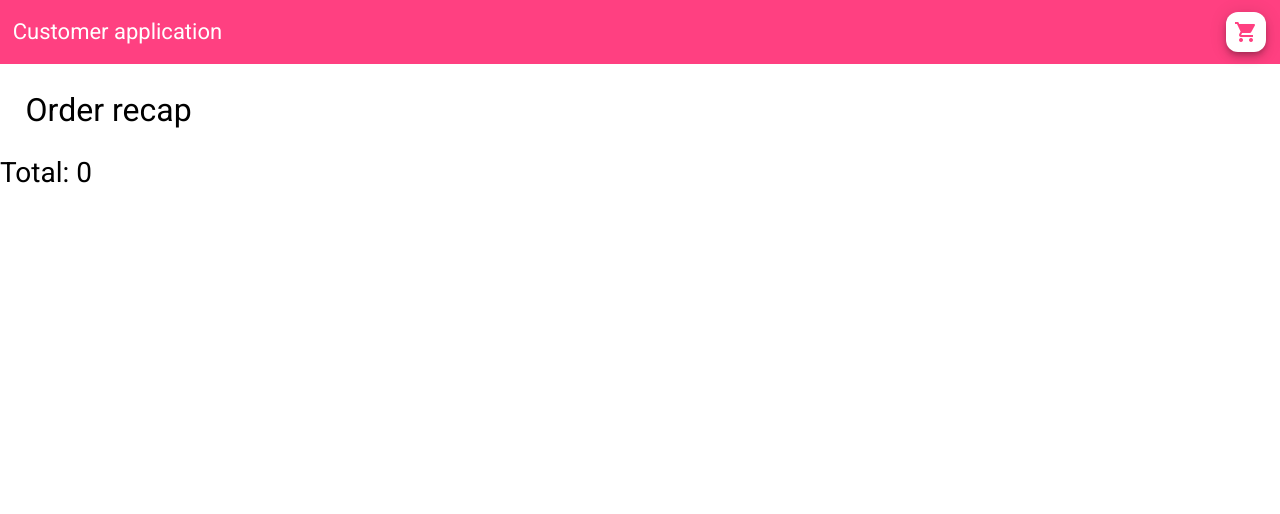
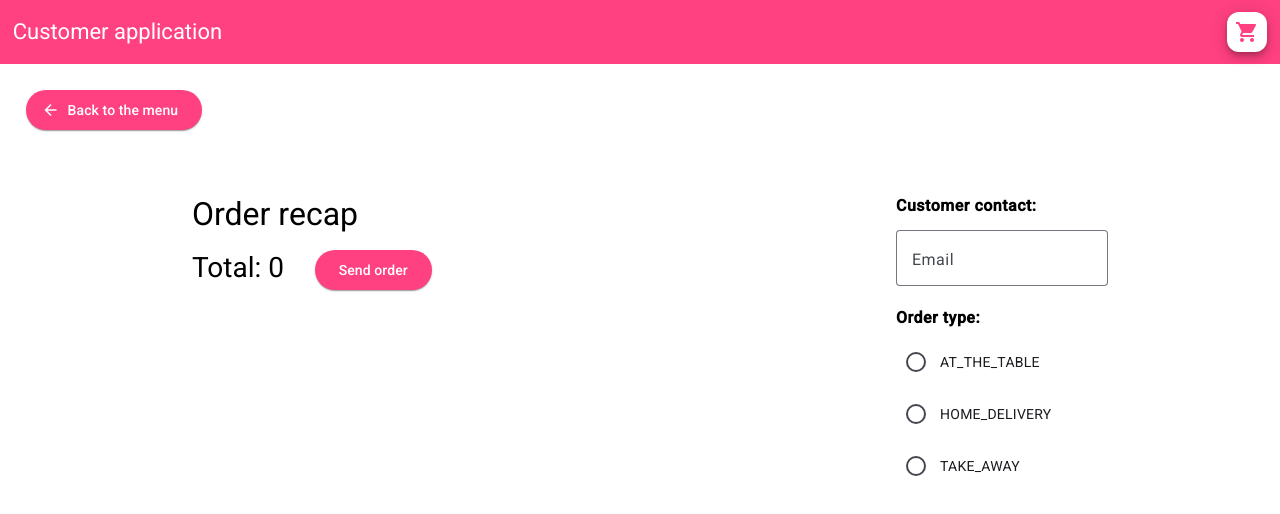
Before and after one commit to DistributedCafe/DistributedCafeProject, an Angular app in the folder customer-application/: page /cart in a window 1280 px wide. Shown: the top 514 px of the page. Built offline with nearby package versions, Linux system fonts and the light colour scheme.

Commit message:
chore: implementation of the cart

```diff
--- a/customer-application/package.json
+++ b/customer-application/package.json
@@ -20,6 +20,7 @@
     "@angular/platform-browser": "^18.1.0",
     "@angular/platform-browser-dynamic": "^18.1.0",
     "@angular/router": "^18.1.0",
+    "email-validator": "^2.0.4",
     "ngx-cookie-service": "^18.0.0",
     "rxjs": "~7.8.0",
     "tslib": "^2.3.0",
--- a/customer-application/src/app/cart-card/cart-card.component.css
+++ b/customer-application/src/app/cart-card/cart-card.component.css
@@ -2,3 +2,8 @@
     margin-left: auto;
     margin-right: 0;
 }
+
+.error{
+    color: red;
+    font-weight: bold;
+}
--- a/customer-application/src/app/cart-card/cart-card.component.ts
+++ b/customer-application/src/app/cart-card/cart-card.component.ts
@@ -1,4 +1,4 @@
-import { Component, Input } from '@angular/core';
+import { Component, Input, OnInit } from '@angular/core';
 import { MatCardModule } from '@angular/material/card';
 import { MatFormFieldModule } from '@angular/material/form-field';
 import { MatInputModule } from '@angular/material/input';
@@ -22,25 +22,41 @@ import { MatButtonModule } from '@angular/material/button';
   templateUrl: './cart-card.component.html',
   styleUrl: './cart-card.component.css'
 })
-export class CartCardComponent {
+export class CartCardComponent implements OnInit {
 
   @Input()
   orderItem!: any
+  error = false
+  quantity: number = 1
 
-  quantity = 1
+  ngOnInit(): void {
+    this.quantity = this.orderItem.quantity
+  }
 
   beautifyDbName(name: string) {
     return beautifyDbName(name)
   }
 
   update() {
-    let cart = JSON.parse(localStorage.getItem("cart")!)
-    cart.forEach((item: any) => {
-      if (item.name == this.orderItem.name) {
-        item.quantity = this.orderItem.quantity
-      }
-    })
+    if (this.quantity > 0) {
+      this.error = false
+      let cart = JSON.parse(localStorage.getItem("cart")!)
+      cart.forEach((item: any) => {
+        if (item.name == this.orderItem.name) {
+          this.orderItem.quantity = this.quantity
+          item.quantity = this.quantity
+        }
+      })
+      localStorage.setItem("cart", JSON.stringify(cart))
+    } else {
+      this.error = true
+    }
+  }
+
+  delete() {
+    let cart: any[] = JSON.parse(localStorage.getItem("cart")!)
+    cart = cart.filter((item: any) => item.name != this.orderItem.name)
     localStorage.setItem("cart", JSON.stringify(cart))
-    console.log(localStorage.getItem("cart"))
+    window.location.reload()
   }
 }
--- a/customer-application/src/app/cart/cart.component.css
+++ b/customer-application/src/app/cart/cart.component.css
@@ -1,9 +1,46 @@
-.title, .recap{
-    margin-left: 2%;
-    width: 50%;
+.recap{
+    margin-left: 15%;
+    margin-right: 10%;
+    width: 40%;
 }
 
 .title{
     margin-top: 2%;
     margin-bottom: 2%;
 }
+
+button{
+    margin-top: 2%;
+    margin-left: 2%;
+    background-color: #ff4081 !important;
+    color: white !important;
+}
+
+.order-button{
+    margin-bottom: 2%;
+    margin-top: 0;
+    margin-left: 6%;
+}
+
+.smaller-title{
+    font-weight: bold;
+}
+
+.box{
+    margin-top: 5%;
+    display: flex;
+}
+
+.right{
+    width: 30%;
+    margin-left: 5%;
+}
+
+.send-order{
+    display: flex;
+}
+
+.error{
+    color: red;
+    font-weight: bold;
+}
--- a/customer-application/src/app/cart/cart.component.html
+++ b/customer-application/src/app/cart/cart.component.html
@@ -1,9 +1,39 @@
-<h4 class="title">Order recap</h4>
+<button mat-raised-button (click)="navigateMenu()">
+    <mat-icon>arrow_back</mat-icon>
+    Back to the menu</button>
+<div class="box">
+    <div class="recap">
+        <div>
+            <h4>Order recap</h4>
+            <p *ngIf="errorEmptyCart" class="error">Empty cart!</p>
+            <div class="send-order">
                 <h5>Total: {{totalAmount(order)}}</h5>
-<div class="recap">
+                <button mat-raised-button (click)="sendOrder()" class="order-button">Send order</button>
+            </div>
+        </div>
+        <div>
             @for (item of order; track $index) {
                 <p>
                     <cart-card [orderItem]="item"></cart-card>
                 </p>
             }
         </div>
+    </div>
+    <div class="right">
+        <p class="smaller-title">Customer contact:</p>
+        <p *ngIf="errorEmail" class="error">Email not valid!</p>
+        <mat-form-field appearance="outline">
+            <mat-label>Email</mat-label>
+            <input (change)="validateEmail()" type="email" matInput value=1 min="1" max="999" [(ngModel)]="email">
+        </mat-form-field>
+        <p class="smaller-title">Order type:</p>
+        <p *ngIf="errorType" class="error">Missing type!</p>
+        <mat-radio-group aria-label="Select an option" [(ngModel)]="type">
+            @for (type of orderTypes; track $index){
+                <p>
+                    <mat-radio-button [value]="type">{{type}}</mat-radio-button>
+                </p>
+            }
+        </mat-radio-group>
+    </div>
+</div>
--- a/customer-application/src/app/cart/cart.component.ts
+++ b/customer-application/src/app/cart/cart.component.ts
@@ -1,32 +1,88 @@
 import { Component } from '@angular/core';
 import { CartCardComponent } from "../cart-card/cart-card.component";
+import { MatIconModule } from '@angular/material/icon';
+import { MatButtonModule } from '@angular/material/button';
+import { Router } from '@angular/router';
+import { MatFormFieldModule } from '@angular/material/form-field';
+import { MatInputModule } from '@angular/material/input';
+import { FormsModule } from '@angular/forms';
+import { MatRadioModule } from '@angular/material/radio';
+import { CommonModule } from '@angular/common';
+import validator from 'email-validator'
+import { NewOrder, OrderType } from '../../utils/order';
 
 @Component({
   selector: 'cart',
   standalone: true,
-  imports: [CartCardComponent],
+  imports: [CartCardComponent,
+    MatIconModule,
+    MatButtonModule,
+    MatFormFieldModule,
+    MatInputModule,
+    FormsModule,
+    MatRadioModule,
+    CommonModule
+  ],
   templateUrl: './cart.component.html',
   styleUrl: './cart.component.css'
 })
 export class CartComponent {
 
   order: any[] = Array()
+  email: string = ""
+  type!: OrderType;
+  errorEmail = false
+  errorType = false
+  errorEmptyCart = false
+
   totalAmount(cart: any[]) {
-    console.log(JSON.stringify(cart))
     let total = 0
     cart.forEach((item: any) => {
-      //console.log("--> " + item.price + " -> " + Number(item.price))
-      //console.log("--> " + item.quantity + " -> " + Number(item.quantity))
       total = total + (Number(item.price) * Number(item.quantity))
     })
     return total
   }
 
-  constructor() {
+  navigateMenu() {
+    this.router.navigate([""])
+  }
+
+  validateEmail() {
+    return validator.validate(this.email)
+  }
+
+  orderTypes = [OrderType.AT_THE_TABLE, OrderType.HOME_DELIVERY, OrderType.TAKE_AWAY]
+
+  constructor(private router: Router) {
     let cart = localStorage.getItem("cart")
     console.log(cart)
     if (cart != null) {
       this.order = JSON.parse(cart)
     }
   }
+
+  sendOrder() {
+    if (this.validateEmail()) {
+      this.errorEmail = false
+      if (this.type != undefined) {
+        this.errorType = false
+        if (this.order.length > 0) {
+          this.errorEmptyCart = false
+          const order: NewOrder = {
+            customerEmail: this.email,
+            price: this.totalAmount(this.order),
+            type: this.type,
+            items: this.order
+          }
+          console.log(JSON.stringify(order))
+        } else {
+          this.errorEmptyCart = true
+        }
+      } else {
+        this.errorType = true
+      }
+    } else {
+      this.errorEmail = true
+    }
+  }
 }
--- a/customer-application/src/app/home/home.component.css
+++ b/customer-application/src/app/home/home.component.css
@@ -9,7 +9,8 @@
 }
 
 .cart{
-    margin-left: 80%;
+    margin-left: auto;
+    margin-right: 0;
     background-color: white !important;
     color: #ff4081 !important;
 }
--- a/customer-application/src/app/item-card/item-card.component.css
+++ b/customer-application/src/app/item-card/item-card.component.css
@@ -13,3 +13,8 @@ button{
 .content{
     margin-top: 2%;
 }
+
+.error{
+    color: red;
+    font-weight: bold;
+}
--- a/customer-application/src/app/item-card/item-card.component.html
+++ b/customer-application/src/app/item-card/item-card.component.html
@@ -11,13 +11,14 @@
                 }
             </ul>
         </div>
-        <p>
+        <div>
+            <p class="error" *ngIf="error">Illegal quantity!</p>
             <mat-form-field appearance="outline">
                 <mat-label>Quantity</mat-label>
                 <input type="number" matInput value=1 min="1" max="999" [(ngModel)]="quantity">
                 <mat-hint>Ex. 1</mat-hint>
             </mat-form-field>
-        </p>
+        </div>
         <p>Price: {{item.price}}</p>
         <button mat-raised-button (click)="onClick()">Add to cart</button>
     </mat-card-content>
--- a/customer-application/src/app/item-card/item-card.component.ts
+++ b/customer-application/src/app/item-card/item-card.component.ts
@@ -28,10 +28,8 @@ export class ItemCardComponent {
 
   @Input()
   item!: Item
-
+  error = false
   quantity = 1
-
-
 
   idItemAdded(cart: any[]) {
     let isPresent = false
@@ -44,6 +42,8 @@ export class ItemCardComponent {
   }
 
   onClick() {
+    if (this.quantity > 0) {
+      this.error = false
       let newOrderItem = {
         "name": this.item.name,
         "quantity": this.quantity,
@@ -66,6 +66,8 @@ export class ItemCardComponent {
       }
 
       localStorage.setItem("cart", JSON.stringify(cart))
-    //console.log("--> " + localStorage.getItem("cart")!)
+    } else {
+      this.error = true
     }
   }
+}
--- /dev/null
+++ b/customer-application/src/utils/order.ts
@@ -0,0 +1,29 @@
+import { Item } from "./Item"
+
+/**
+ * this interface represents the information needed to create a new pending order
+ */
+export interface NewOrder {
+  customerEmail: string,
+  price: number,
+  type: OrderType,
+  items: OrderItem[]
+}
+
+
+/**
+ * this interface represents the item inside an order, so the item itself in the ordered quantity
+ */
+interface OrderItem {
+  item: Item,
+  quantity: number
+}
+
+/**
+ * this enum represents the three different types of orders
+ */
+export enum OrderType {
+  AT_THE_TABLE = "AT_THE_TABLE",
+  TAKE_AWAY = "TAKE_AWAY",
+  HOME_DELIVERY = "HOME_DELIVERY"
+}
```
Also changed, not shown: customer-application/src/app/cart-card/cart-card.component.html (+5 -4 lines), 1 other file (tests, documents, lock files or other folders). Lines whose indentation alone changed are shown as unchanged.
